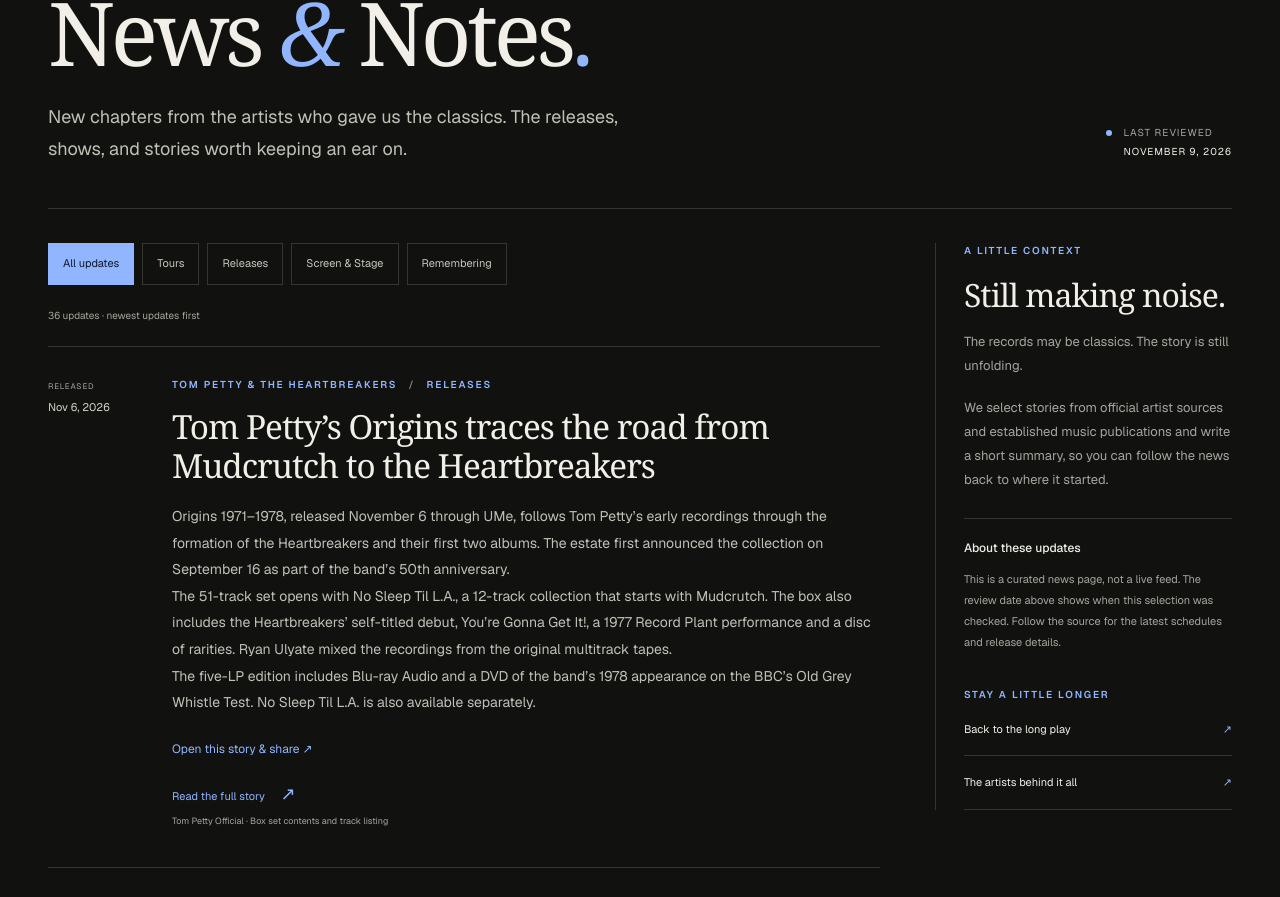
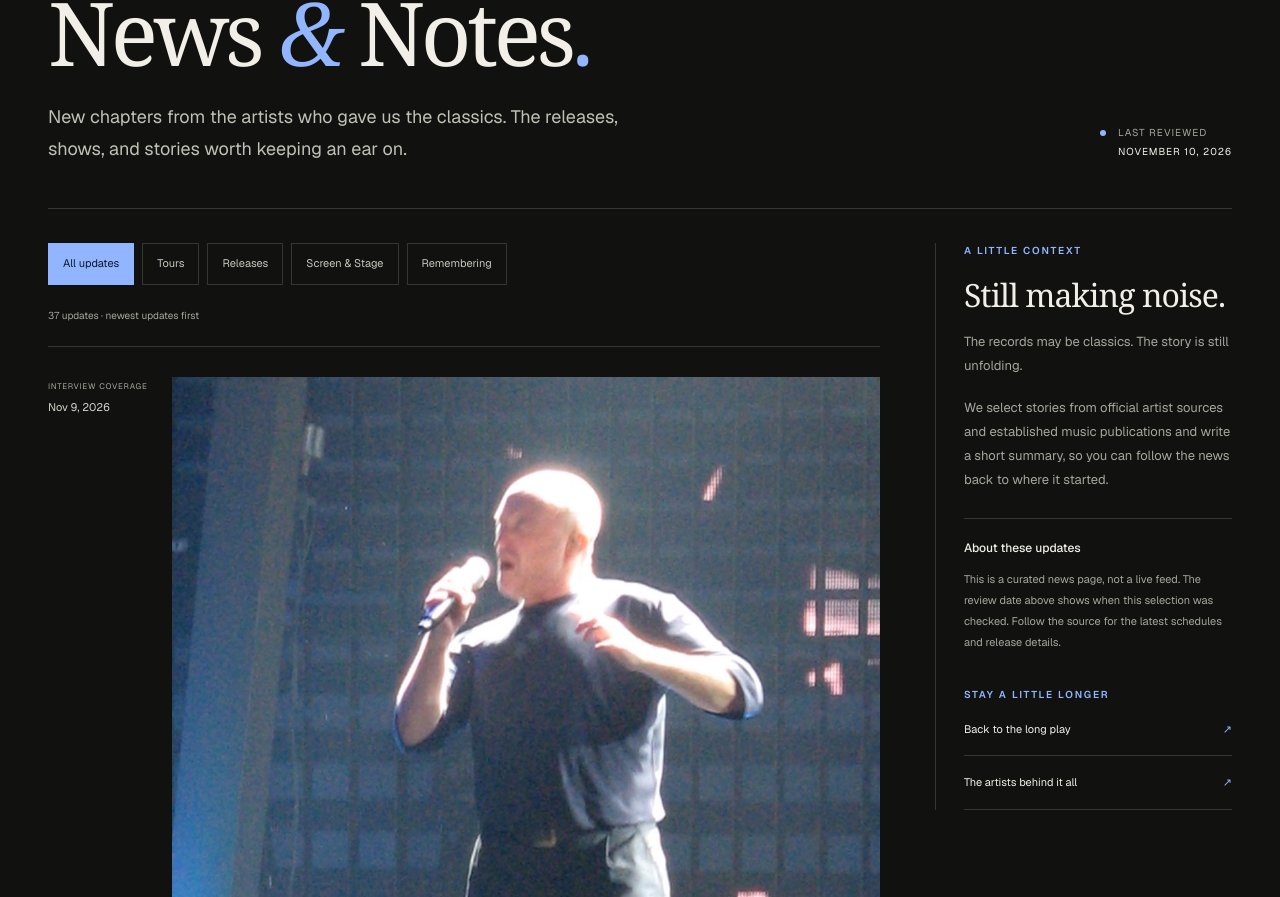
Before and after one commit to SJohn28/the-analog-replay, a Next.js app: page /news in a window 1280 px wide. Shown: the part 203-1100 px from the top of the page. Built offline with nearby package versions, Linux system fonts and the light colour scheme.

Commit message:
Publish Phil Collins Rock Hall story with archive photos

```diff
--- a/data/news.ts
+++ b/data/news.ts
@@ -1,4 +1,4 @@
-export const newsReviewedOn = "2026-11-09";
+export const newsReviewedOn = "2026-11-10";
 
 export type NewsCategory = "Tours" | "Releases" | "Screen & Stage" | "Remembering";
 export type NewsItem = {
@@ -27,6 +27,49 @@ export type NewsItem = {
 // not the date of the performance or release. Keep newest announcements first.
 export const news: NewsItem[] = [
 {
+  "id": "phil-collins-solo-rock-hall-2026",
+  "artist": "Phil Collins",
+  "category": "Screen & Stage",
+  "announcedOn": "2026-11-09",
+  "dateLabel": "Interview coverage",
+  "title": "Phil Collins reflects on his solo Rock Hall induction",
+  "summary": "Phil Collins said he was surprised to learn he was being considered for the Rock & Roll Hall of Fame as a solo artist. In a New York Times interview covered by Louder on November 9, he looked back on making Face Value, his 1981 solo debut, and how working without a clear sense of the rules gave him room to experiment.\n\nThe Hall announced Collins as a 2026 inductee in April. The solo honor follows his 2010 induction with Genesis and recognizes the career he began with Face Value, the album that introduced “In the Air Tonight.”\n\nThe induction ceremony is scheduled for November 14 at the Peacock Theater in Los Angeles. The Hall says the ceremony will debut on ABC and Disney+ in December.",
+  "references": [
+    {
+      "name": "Rock & Roll Hall of Fame · Class of 2026 and ceremony details",
+      "url": "https://rockhall.com/press-release/the-rock-roll-hall-of-fame-reveals-2026-inductees/"
+    }
+  ],
+  "source": {
+    "name": "Louder · November 9 interview coverage",
+    "url": "https://www.loudersound.com/bands-artists/iphil-collins-on-rock-and-roll-hall-of-fame-induction-i-got-used-to-being-overlooked"
+  },
+  "photo": {
+    "src": "/images/news/phil-collins-genesis-2007.jpg",
+    "width": 1050,
+    "height": 1400,
+    "alt": "Phil Collins singing onstage with Genesis",
+    "caption": "Phil Collins performing “In the Cage” with Genesis at Washington, D.C.’s Verizon Center on September 23, 2007. Archive photo resized for display.",
+    "credit": "Andrew Bossi",
+    "url": "https://commons.wikimedia.org/wiki/File:2433_-_Washington_DC_-_Verizon_Center_-_Genesis_-_In_the_Cage.JPG",
+    "license": "CC BY-SA 2.5",
+    "licenseUrl": "https://creativecommons.org/licenses/by-sa/2.5/"
+  },
+  "additionalPhotos": [
+    {
+      "src": "/images/news/phil-collins-drum-duet-2007.jpg",
+      "width": 1400,
+      "height": 1050,
+      "alt": "Phil Collins and Chester Thompson playing a drum duet",
+      "caption": "Collins and Chester Thompson performing a drum duet at the same Genesis concert. Archive photo resized for display.",
+      "credit": "Andrew Bossi",
+      "url": "https://commons.wikimedia.org/wiki/File:2494_-_Washington_DC_-_Verizon_Center_-_Genesis_-_Drum_Duet.JPG",
+      "license": "CC BY-SA 2.5",
+      "licenseUrl": "https://creativecommons.org/licenses/by-sa/2.5/"
+    }
+  ]
+},
+{
   "id": "tom-petty-origins-1971-1978",
   "artist": "Tom Petty & the Heartbreakers",
   "category": "Releases",
```
Also changed, not shown: public/images/news/phil-collins-drum-duet-2007.jpg (added), public/images/news/phil-collins-genesis-2007.jpg (added).
